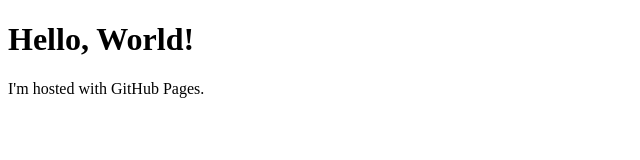
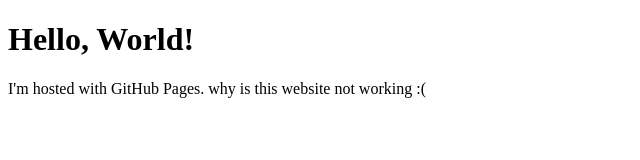
Before and after one commit to markz20/markz20.github.io, a plain HTML site: page index.html in a window 1280 px wide. Shown: the whole page, without its empty margins (0-640 px from the left). Drawn offline with Linux system fonts and the light colour scheme.

Commit message:
updated hopefully it works

```diff
--- a/index.html
+++ b/index.html
@@ -2,7 +2,9 @@
 <html>
     <body>
         <h1>Hello, World!</h1>
-        <p> I'm hosted with GitHub Pages.</p>
+        <p> I'm hosted with GitHub Pages.
+            why is this website not working :(
+        </p>
     </body>
 
 </html>
```
